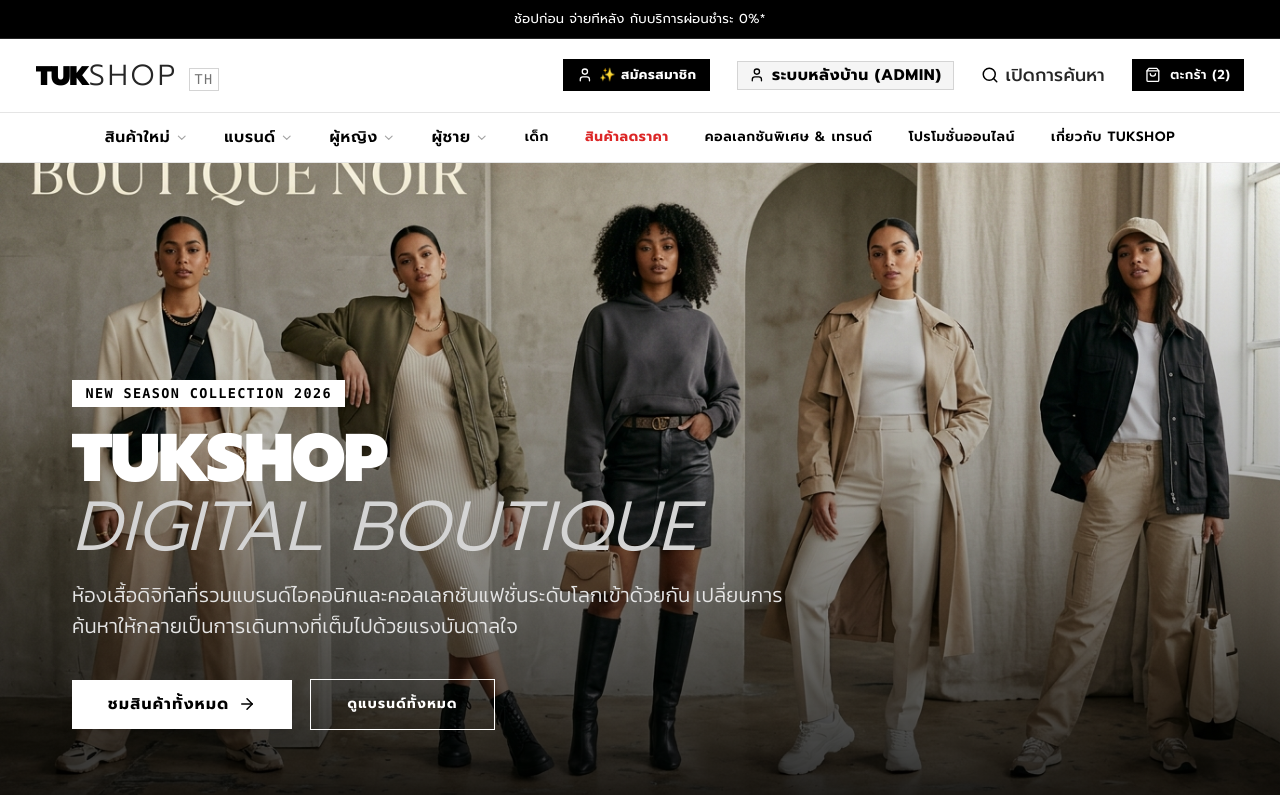
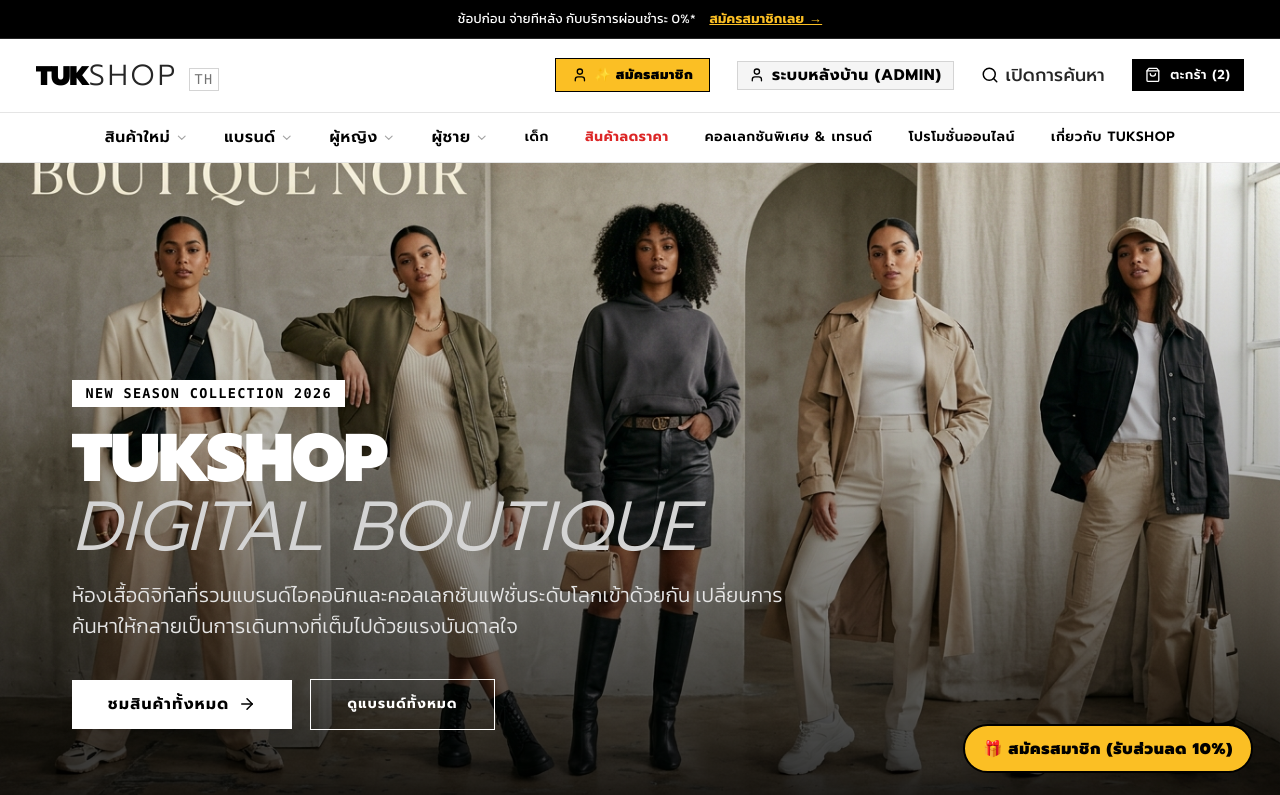
Before and after one commit to woravi/tukshop-app, a Next.js app: page / in a window 1280 px wide. Shown: the top 795 px of the page. Built offline with nearby package versions, Linux system fonts and the light colour scheme.

Commit message:
Deploy persistent high-visibility Register Member button and floating badge across store

```diff
--- a/src/components/Navbar.tsx
+++ b/src/components/Navbar.tsx
@@ -54,9 +54,11 @@
             animate={{ opacity: 1, y: 0 }}
             exit={{ opacity: 0, y: -8 }}
             transition={{ duration: 0.3 }}
-            className="flex items-center gap-2 cursor-pointer hover:underline"
           >
-            <span>{announcements[activeAnnouncement]}</span>
+            <Link href="/login" className="flex items-center gap-2 cursor-pointer hover:underline font-kanit">
+              <span>{announcements[activeAnnouncement]}</span>
+              <span className="font-bold text-amber-400 underline ml-1 font-prompt">สมัครสมาชิกเลย →</span>
+            </Link>
           </motion.div>
         </AnimatePresence>
       </div>
@@ -82,12 +84,12 @@
           </Link>
 
           {/* Top Right Utility Bar (Account, Search, Cart) */}
-          <div className="flex items-center gap-6 text-xs text-neutral-800">
+          <div className="flex items-center gap-3 sm:gap-6 text-xs text-neutral-800">
 
-            {/* Customer Register Member Button */}
+            {/* HIGH VISIBILITY AMBER REGISTER MEMBER BUTTON */}
             <Link
               href="/login"
-              className="bg-black text-white text-[11px] font-bold uppercase tracking-wider px-3 py-1.5 hover:bg-neutral-800 transition-colors flex items-center gap-1.5 shadow-2xs font-prompt"
+              className="bg-amber-400 text-black text-[11px] font-black uppercase tracking-wider px-3.5 py-1.5 hover:bg-amber-300 transition-all border border-black flex items-center gap-1.5 shadow-xs font-prompt"
               title="สมัครสมาชิกใหม่รับส่วนลด 10%"
             >
               <User className="w-3.5 h-3.5" />
--- a/src/components/PortfolioSection.tsx
+++ b/src/components/PortfolioSection.tsx
@@ -2,6 +2,7 @@
 
 import { useState, useEffect } from "react";
 import { useRouter } from "next/navigation";
+import Link from "next/link";
 import { motion, AnimatePresence } from "framer-motion";
 import Image from "next/image";
 import { Heart, ShoppingBag, Eye, ArrowRight, X, Check, QrCode, CreditCard, ShieldCheck } from "lucide-react";
@@ -554,6 +555,16 @@
           )}
         </AnimatePresence>
 
+        {/* PERMANENT STICKY FLOATING REGISTER MEMBER BADGE BUTTON */}
+        <div className="fixed bottom-6 right-6 z-40">
+          <Link
+            href="/login"
+            className="bg-amber-400 text-black text-xs font-black uppercase tracking-wider px-4 py-3 border-2 border-black rounded-full shadow-2xl flex items-center gap-2 hover:bg-amber-300 hover:scale-105 transition-all font-prompt"
+          >
+            <span>🎁 สมัครสมาชิก (รับส่วนลด 10%)</span>
+          </Link>
+        </div>
+
       </div>
     </section>
   );
```
